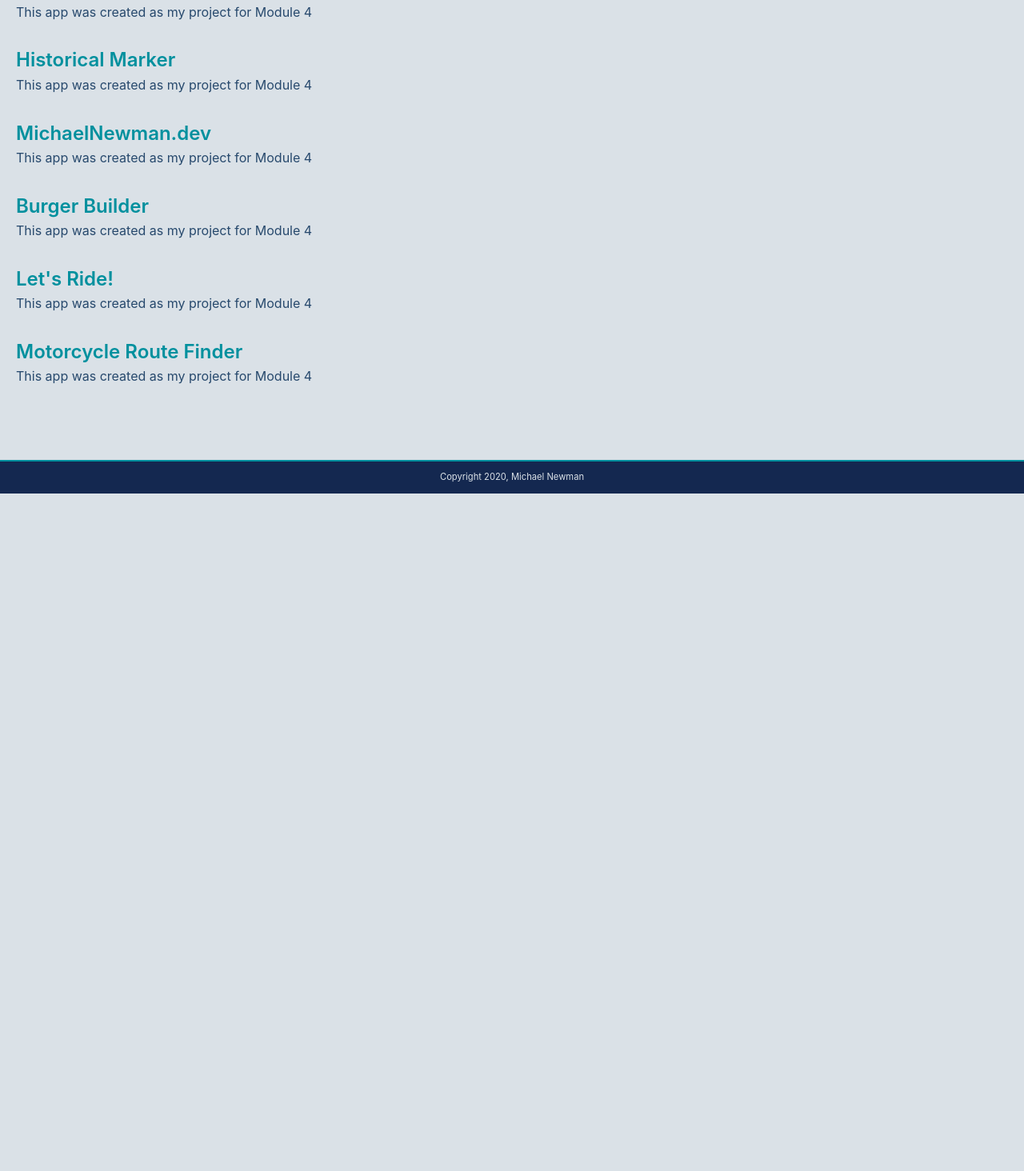
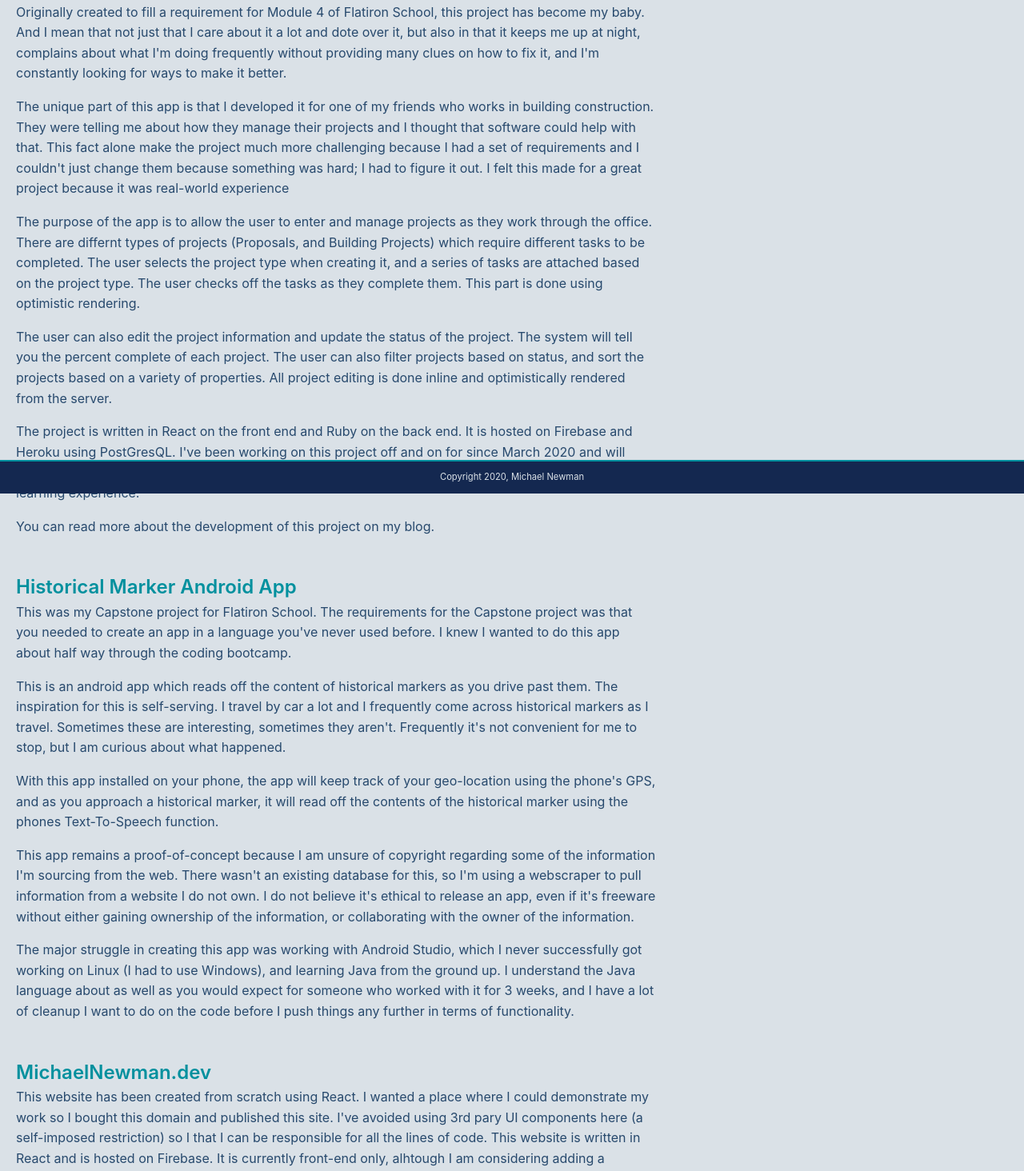
Before and after one commit to coloradohokie/dev_website, a React (Create React App) app: page /portfolio in a window 1280 px wide. Shown: the part 183-1647 px from the top of the page at 80% size. Before the commit the page ends 800 px from the top, so only its background shows below. Built offline with nearby package versions, Linux system fonts and the light colour scheme.

Commit message:
add text content to portfolio

```diff
--- a/src/components/PortfolioPiece/PortfolioPiece.js
+++ b/src/components/PortfolioPiece/PortfolioPiece.js
@@ -3,7 +3,7 @@ import React from 'react'
 const portfolioPiece = (props) => (
     <div>
         <h2>{props.name}</h2>
-        <p>{props.description}</p>
+        <p>{props.children}</p>
     </div>
 
 )
--- a/src/containers/Portfolio/Portfolio.js
+++ b/src/containers/Portfolio/Portfolio.js
@@ -8,27 +8,95 @@ const portfolio = () => (
 
         <PortfolioPiece
             name="Engineering Project Management App"
-            description="This app was created as my project for Module 4" />
+            frontendUrl="https://github.com/coloradohokie/eng-mgmt-tool-frontend"
+            backendUrl="https://github.com/coloradohokie/eng-mgmt-tool-backend"
+            website="https://engineering-project-manager.firebaseapp.com/"
+            videoUrl=""
+            image=""
+            date="June, 2020"
+            languages="React.js, HTML, CSS, Ruby">
+                <p>Originally created to fill a requirement for Module 4 of Flatiron School, this project has become my baby. And I mean that not just that I care about it a lot and dote over it, but also in that it keeps me up at night, complains about what I'm doing frequently without providing many clues on how to fix it, and I'm constantly looking for ways to make it better.</p>
+
+                <p>The unique part of this app is that I developed it for one of my friends who works in building construction. They were telling me about how they manage their projects and I thought that software could help with that. This fact alone make the project much more challenging because I had a set of requirements and I couldn't just change them because something was hard; I had to figure it out. I felt this made for a great project because it was real-world experience</p>
+
+                <p>The purpose of the app is to allow the user to enter and manage projects as they work through the office. There are differnt types of projects (Proposals, and Building Projects) which require different tasks to be completed. The user selects the project type when creating it, and a series of tasks are attached based on the project type. The user checks off the tasks as they complete them. This part is done using optimistic rendering.</p>
+
+                <p>The user can also edit the project information and update the status of the project. The system will tell you the percent complete of each project. The user can also filter projects based on status, and sort the projects based on a variety of properties. All project editing is done inline and optimistically rendered from the server.</p>
+
+                <p>The project is written in React on the front end and Ruby on the back end. It is hosted on Firebase and Heroku using PostGresQL. I've been working on this project off and on for since March 2020 and will continue to do so as the feature level of this project and it's real-world application make for a great learning experience.</p>
+
+                <p>You can read more about the development of this project on my blog.</p>
+        </PortfolioPiece>
+
 
         <PortfolioPiece
-            name="Historical Marker"
-            description="This app was created as my project for Module 4" />
+            name="Historical Marker Android App"
+            frontendUrl="https://github.com/coloradohokie/eng-mgmt-tool-frontend"
+            backendUrl="https://github.com/coloradohokie/eng-mgmt-tool-backend"
+            website="https://engineering-project-manager.firebaseapp.com/"
+            videoUrl=""
+            date="April, 2020"
+            languages="Java, Ruby">
+                <p>This was my Capstone project for Flatiron School. The requirements for the Capstone project was that you needed to create an app in a language you've never used before. I knew I wanted to do this app about half way through the coding bootcamp.</p>
+
+                <p>This is an android app which reads off the content of historical markers as you drive past them. The inspiration for this is self-serving. I travel by car a lot and I frequently come across historical markers as I travel. Sometimes these are interesting, sometimes they aren't. Frequently it's not convenient for me to stop, but I am curious about what happened.</p>
+
+                <p>With this app installed on your phone, the app will keep track of your geo-location using the phone's GPS, and as you approach a historical marker, it will read off the contents of the historical marker using the phones Text-To-Speech function.</p>
+
+                <p>This app remains a proof-of-concept because I am unsure of copyright regarding some of the information I'm sourcing from the web. There wasn't an existing database for this, so I'm using a webscraper to pull information from a website I do not own. I do not believe it's ethical to release an app, even if it's freeware without either gaining ownership of the information, or collaborating with the owner of the information. </p>
+
+                <p>The major struggle in creating this app was working with Android Studio, which I never successfully got working on Linux (I had to use Windows), and learning Java from the ground up. I understand the Java language about as well as you would expect for someone who worked with it for 3 weeks, and I have a lot of cleanup I want to do on the code before I push things any further in terms of functionality.</p>
+        </PortfolioPiece>
 
         <PortfolioPiece
             name="MichaelNewman.dev"
-            description="This app was created as my project for Module 4" />
+            frontendUrl="https://github.com/coloradohokie/eng-mgmt-tool-frontend"
+            backendUrl="https://github.com/coloradohokie/eng-mgmt-tool-backend"
+            website="https://engineering-project-manager.firebaseapp.com/"
+            videoUrl=""
+            date="June, 2020"
+            languages="React.js, HTML, CSS">
+               <p>This website has been created from scratch using React. I wanted a place where I could demonstrate my work so I bought this domain and published this site. I've avoided using 3rd pary UI components here (a self-imposed restriction) so I that I can be responsible for all the lines of code. This website is written in React and is hosted on Firebase. It is currently front-end only, alhtough I am considering adding a database API for content management. </p>
+        </PortfolioPiece>
 
         <PortfolioPiece
             name="Burger Builder"
-            description="This app was created as my project for Module 4" />
+            frontendUrl="https://github.com/coloradohokie/eng-mgmt-tool-frontend"
+            backendUrl="https://github.com/coloradohokie/eng-mgmt-tool-backend"
+            website="https://engineering-project-manager.firebaseapp.com/"
+            videoUrl=""
+            date="May, 2020"
+            languages="React.js, HTML, CSS, NoSQL">
+               <p>I built this app while studying a very good Udemy course on React. I feel it important to disclose that this is not my design, and there were tutorials provided for writing this code. This is a feature-rich app which allows the user to build a burger and order it. It has authentication and shows the history of the orders. It has a very good data validation system and makes use of Redux at what I consider to be a complex level. </p>
+
+               <p>In addition to Redux, I learned a lot about content organization for feature-rich projects, using modular CSS (which I LOVE!), and effective state management.</p>
+        </PortfolioPiece>
 
         <PortfolioPiece
             name="Let's Ride!"
-            description="This app was created as my project for Module 4" />
+            frontendUrl="https://github.com/coloradohokie/eng-mgmt-tool-frontend"
+            backendUrl="https://github.com/coloradohokie/eng-mgmt-tool-backend"
+            website="https://engineering-project-manager.firebaseapp.com/"
+            videoUrl=""
+            date="February, 2020"
+            languages="Javascript, HTML, CSS, Ruby">
+                <p>This is my first full stack app, created in collaboration with Doug Johnson. The idea behind this app was to create a social page for people who like to go on motorcycle rides. Users can shchedule new rides, RSVP to upcoming rides, and view and share photos of past rides.</p>
+
+                <p>This app was created using vanilla Javascript with a Ruby backend. As it was my first full stack app, it will forever hold a special place in my heart.</p>
+        </PortfolioPiece>
 
         <PortfolioPiece
             name="Motorcycle Route Finder"
-            description="This app was created as my project for Module 4" />
+            frontendUrl="https://github.com/coloradohokie/eng-mgmt-tool-frontend"
+            backendUrl="https://github.com/coloradohokie/eng-mgmt-tool-backend"
+            website="https://engineering-project-manager.firebaseapp.com/"
+            videoUrl=""
+            date="February, 2020"
+            languages="Javascript, HTML, CSS, Ruby">
+               <p>This was a proof of concept app that I created to build on the Let's Ride App. The idea was that you could pick a start location and an end location and instead of finding the most direct way there, the system would return the most fun way there. I tried to use the Google Maps API to accomplish this, but it is optimized for efficiency and has no real way of finding the "twistiest" road. About the best I could do was to tell it to avoid interestates.</p>
+
+               <p>While I was unable to prove my concept, I was able to make a fairly nice app where users could document their routes with the idea of putting together a nice motorcycle ride. </p>
+        </PortfolioPiece>
 
 
     </div>
```
